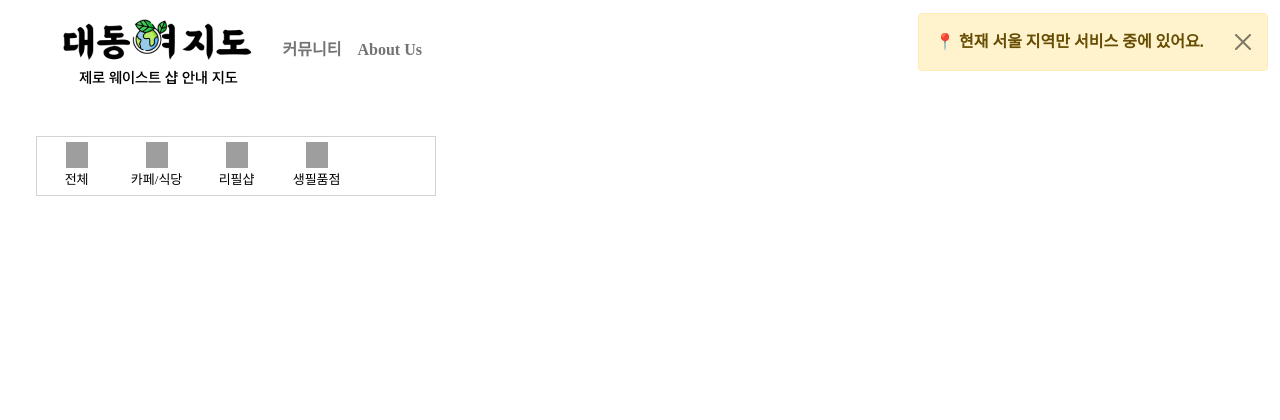
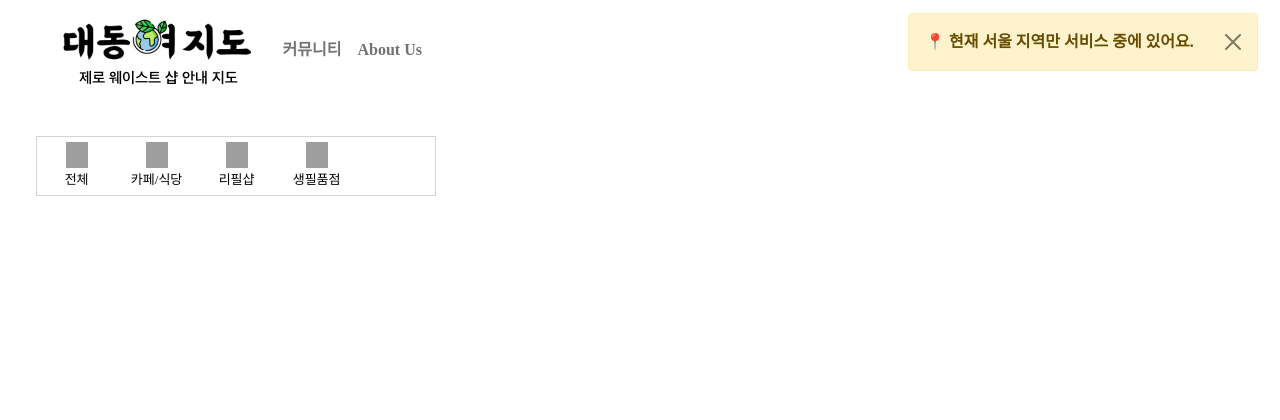
Before and after one commit to charles0328/ddymap, a Flask app: page / in a window 1280 px wide. Shown: the top 420 px of the page. Run offline with Flask 2, Linux system fonts and the light colour scheme; some libraries are stand-ins or nearby versions; some web fonts are replaced; grey boxes are pictures that could not be loaded.

Commit message:
서비스 가능 지역 안내 알럿 수정

```diff
--- a/templates/index.html
+++ b/templates/index.html
@@ -254,7 +254,7 @@
                 </li>
             </ul>
         </div>
-        <div style="width: 350px; position: center" class="alert alert-warning alert-dismissible fade show"
+        <div style="width: 350px; margin-right: 10px" class="alert alert-warning alert-dismissible fade show"
              role="alert">
             <strong>📍 현재 서울 지역만 서비스 중에 있어요.</strong>
             <button type="button" class="btn-close" data-bs-dismiss="alert" aria-label="Close"></button>
```
